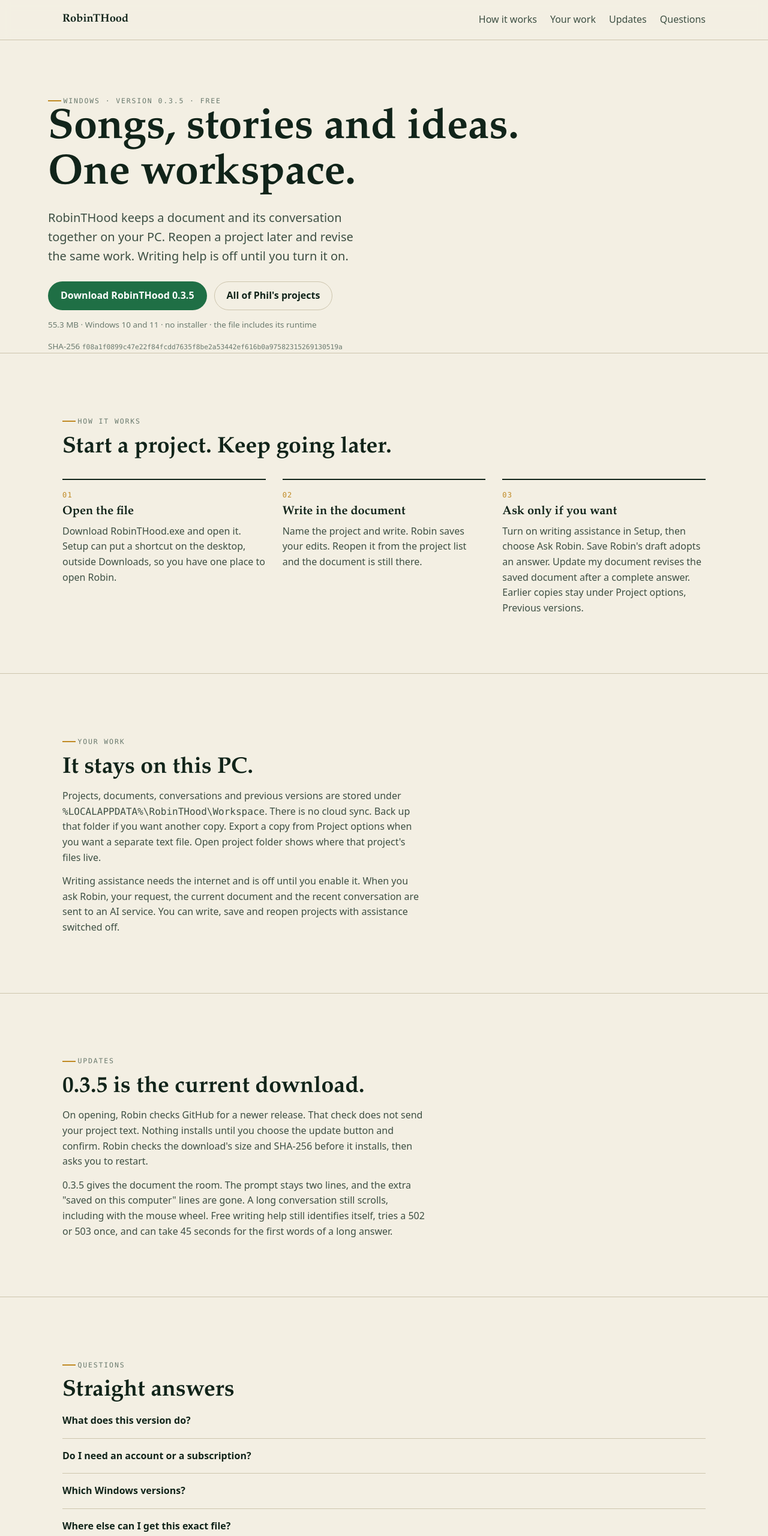
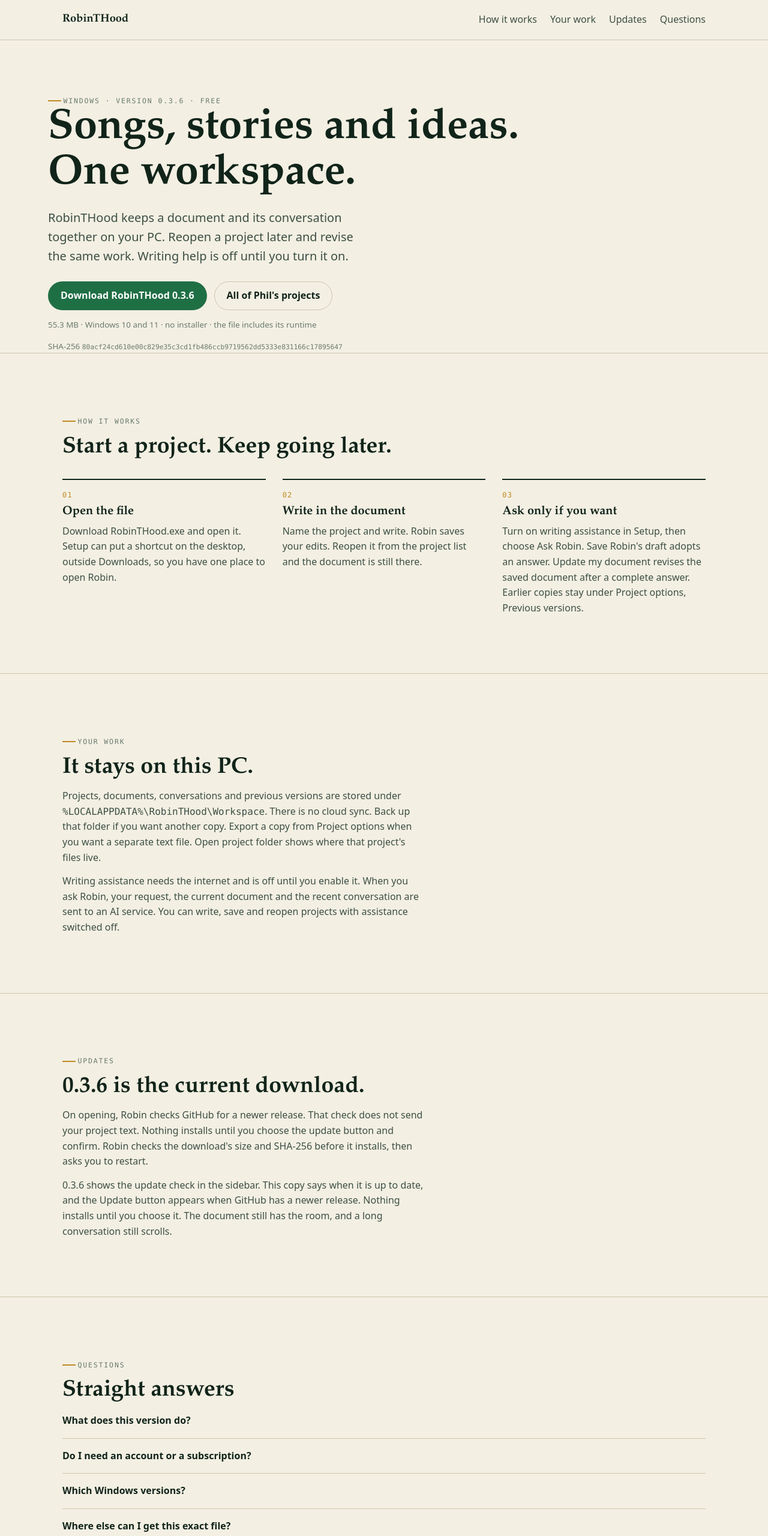
Before and after one commit to edotwedo/RobinTHood, a plain HTML site: page index.html in a window 1280 px wide. Shown: the top 2560 px of the page at 60% size. Drawn offline with Linux system fonts and the light colour scheme.

Commit message:
Say that 0.3.6 shows the update check.

```diff
--- a/index.html
+++ b/index.html
@@ -3,8 +3,8 @@
 <head>
 <meta charset="utf-8">
 <meta name="viewport" content="width=device-width, initial-scale=1, viewport-fit=cover">
-<title>RobinTHood 0.3.5 — a Windows workspace for songs, stories and ideas</title>
-<meta name="description" content="RobinTHood 0.3.5 keeps a document and its conversation together on your PC. Writing help is optional and off until you turn it on. Windows 10 and 11, one EXE, no installer.">
+<title>RobinTHood 0.3.6 — a Windows workspace for songs, stories and ideas</title>
+<meta name="description" content="RobinTHood 0.3.6 keeps a document and its conversation together on your PC. Writing help is optional and off until you turn it on. Windows 10 and 11, one EXE, no installer.">
 <meta name="color-scheme" content="light">
 <style>
   :root{
@@ -82,15 +82,15 @@
 </header>
 <main id="top">
   <div class="wrap hero">
-    <span class="eyebrow">Windows · version 0.3.5 · free</span>
+    <span class="eyebrow">Windows · version 0.3.6 · free</span>
     <h1>Songs, stories and ideas.<br>One workspace.</h1>
     <p class="lede">RobinTHood keeps a document and its conversation together on your PC. Reopen a project later and revise the same work. Writing help is off until you turn it on.</p>
     <div class="actions">
-      <a class="btn btn-primary" href="https://github.com/edotwedo/RobinTHood/releases/download/v0.3.5/RobinTHood.exe">Download RobinTHood 0.3.5</a>
+      <a class="btn btn-primary" href="https://github.com/edotwedo/RobinTHood/releases/download/v0.3.6/RobinTHood.exe">Download RobinTHood 0.3.6</a>
       <a class="btn btn-ghost" href="https://phil-projects.phone-liaison.workers.dev/#robinthood">All of Phil's projects</a>
     </div>
     <p class="fineprint">55.3&nbsp;MB · Windows 10 and 11 · no installer · the file includes its runtime</p>
-    <p class="fineprint">SHA-256 <code>f08a1f0899c47e22f84fcdd7635f8be2a53442ef616b0a97582315269130519a</code></p>
+    <p class="fineprint">SHA-256 <code>80acf24cd610e00c829e35c3cd1fb486ccb9719562dd5333e831166c17895647</code></p>
   </div>
 
   <section id="how" class="rule">
@@ -129,9 +129,9 @@
   <section id="updates" class="rule">
     <div class="wrap">
       <span class="eyebrow kicker">Updates</span>
-      <h2>0.3.5 is the current download.</h2>
+      <h2>0.3.6 is the current download.</h2>
       <p class="lead">On opening, Robin checks GitHub for a newer release. That check does not send your project text. Nothing installs until you choose the update button and confirm. Robin checks the download's size and SHA-256 before it installs, then asks you to restart.</p>
-      <p class="lead">0.3.5 gives the document the room. The prompt stays two lines, and the extra "saved on this computer" lines are gone. A long conversation still scrolls, including with the mouse wheel. Free writing help still identifies itself, tries a 502 or 503 once, and can take 45 seconds for the first words of a long answer.</p>
+      <p class="lead">0.3.6 shows the update check in the sidebar. This copy says when it is up to date, and the Update button appears when GitHub has a newer release. Nothing installs until you choose it. The document still has the room, and a long conversation still scrolls.</p>
     </div>
   </section>
 
@@ -153,24 +153,24 @@
       </details>
       <details>
         <summary>Where else can I get this exact file?</summary>
-        <p>The projects page and the Google Drive link Phil already shared serve this same 0.3.5 file. The GitHub release is the one the in-app updater uses.</p>
+        <p>The projects page and the Google Drive link Phil already shared serve this same 0.3.6 file. The GitHub release is the one the in-app updater uses.</p>
       </details>
     </div>
   </section>
 
   <section id="get" class="cta-band">
     <div class="wrap">
-      <h2>Download 0.3.5 and write.</h2>
+      <h2>Download 0.3.6 and write.</h2>
       <p>One Windows EXE. Your projects stay on the computer you open it on.</p>
       <div class="actions">
-        <a class="btn btn-primary" href="https://github.com/edotwedo/RobinTHood/releases/download/v0.3.5/RobinTHood.exe">Download RobinTHood 0.3.5</a>
+        <a class="btn btn-primary" href="https://github.com/edotwedo/RobinTHood/releases/download/v0.3.6/RobinTHood.exe">Download RobinTHood 0.3.6</a>
       </div>
     </div>
   </section>
 </main>
 <footer class="site">
   <div class="wrap">
-    <span>RobinTHood 0.3.5 · a Windows workspace</span>
+    <span>RobinTHood 0.3.6 · a Windows workspace</span>
   </div>
 </footer>
 </body>
```
Also changed, not shown: site/index.html (+11 -11 lines).
